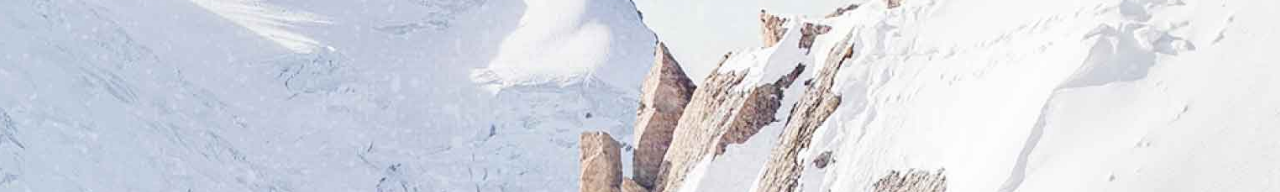
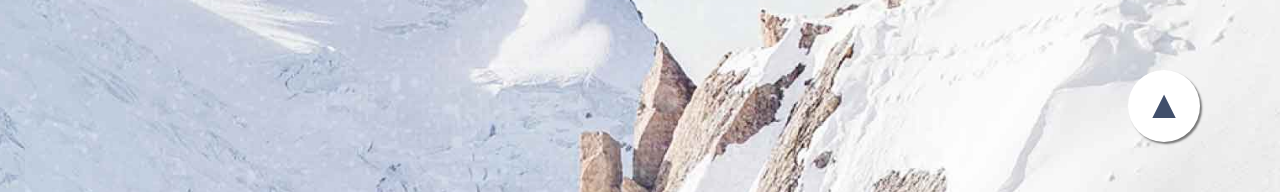
Before and after one commit to geekelo/losangeles-mountains-website, a website with bundled scripts: page index.html in a window 1280 px wide. Shown: the part 578-770 px from the top of the page. Built offline with nearby package versions, Linux system fonts and the light colour scheme.

Commit message:
Add scroll to top button and fix linter errors

```diff
--- a/index.html
+++ b/index.html
@@ -150,6 +150,7 @@
     <footer class="defaultContainer">
       <p class="footerLogo"><img src="./assets/footerLogo.png" alt="footer logo"></p>
       <h3 class="copyright">COPYRIGHT 2023, All RIGHTS RESERVED</h3>
+      <a class="scroll-to-top"href="#header-section">&#9650;</a>
     </footer>
     <script src="https://cdn.jsdelivr.net/npm/bootstrap@5.3.1/dist/js/bootstrap.bundle.min.js" integrity="sha384-HwwvtgBNo3bZJJLYd8oVXjrBZt8cqVSpeBNS5n7C8IVInixGAoxmnlMuBnhbgrkm" crossorigin="anonymous"></script>
     <script type="module" src="./index.js"></script>
--- a/style.css
+++ b/style.css
@@ -261,6 +261,23 @@ footer {
   color: #63769d;
 }
 
+.scroll-to-top {
+  position: fixed;
+  bottom: 10vh;
+  right: 10vh;
+  height: 9vh;
+  border-radius: 50%;
+  width: 9vh;
+  background-color: #fff;
+  color: #414f6b;
+  display: flex;
+  justify-content: center;
+  align-items: flex-start;
+  font-size: 5vh;
+  text-decoration: none;
+  box-shadow: 2px 2px 2px rgba(0, 0, 0, 0.5);
+}
+
 /* @@@@@@@@@@@ MOBILE ONLY @@@@@@@@@@@ */
 @media only screen and (max-width: 480px) {
   /* Mobile Header section */
@@ -342,7 +359,7 @@ footer {
     font-size: 0.2rem;
   }
 
-   /* Small-Medium Carousel section*/
+  /* Small-Medium Carousel section */
   .carouselContainer {
     padding: 5vh 18% 5vh 18%;
   }
@@ -353,9 +370,10 @@ footer {
 }
 
 /* @@@@@@@@@@@ TABLET ONLY @@@@@@@@@@@ */
+
 /* (Contains mobile menu too) */
-@media only screen and (max-width: 1200px){
-  /* Tablet Header section*/
+@media only screen and (max-width: 1200px) {
+  /* Tablet Header section */
   #header-section {
     background-image: url(./assets/mbbg1.jpg);
   }
```
